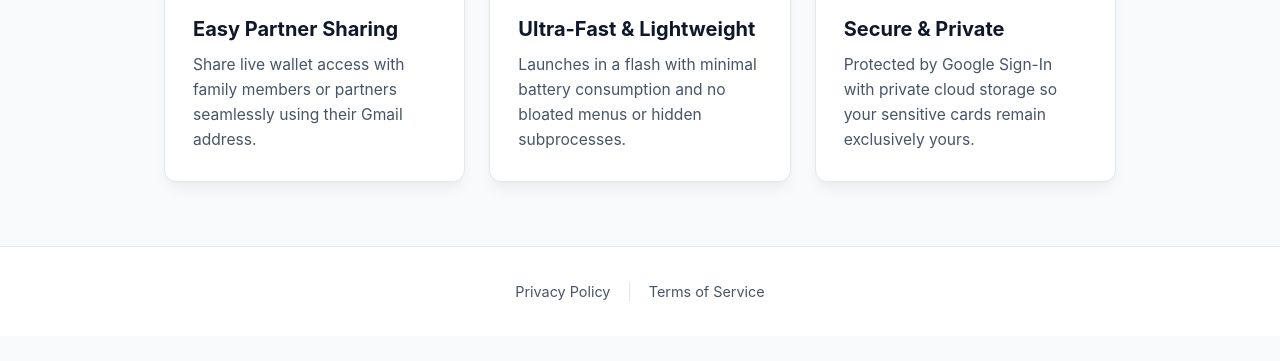
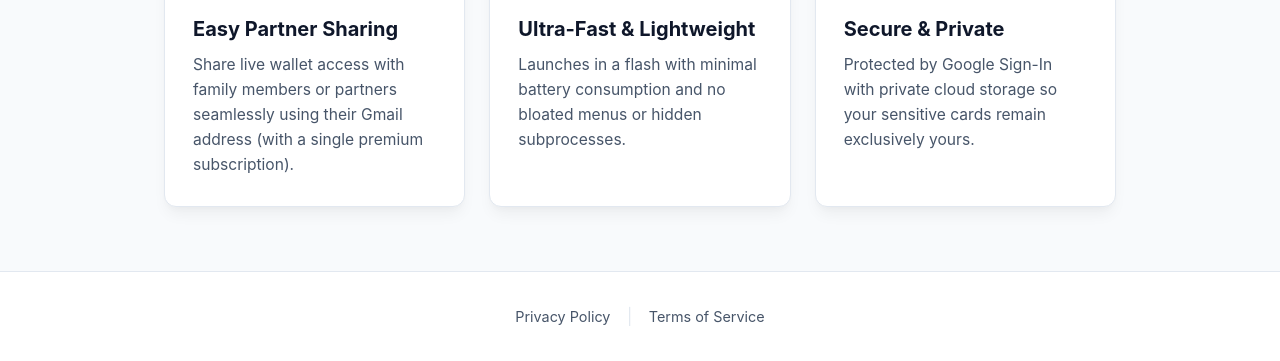
Before and after one commit to aptem-k/aptem-k.github.io, a plain HTML site: page copon/index.html in a window 1280 px wide. Shown: the part 660-1021 px from the top of the page. Before the commit the page ends 996 px from the top, so only its background shows below. Drawn offline with Linux system fonts and the light colour scheme.

Commit message:
Update feature description for partner sharing

```diff
--- a/copon/index.html
+++ b/copon/index.html
@@ -159,7 +159,7 @@
         <div class="feature-card">
           <div class="icon">👥</div>
           <h3>Easy Partner Sharing</h3>
-          <p>Share live wallet access with family members or partners seamlessly using their Gmail address.</p>
+          <p>Share live wallet access with family members or partners seamlessly using their Gmail address (with a single premium subscription).</p>
         </div>
 
         <div class="feature-card">
```
